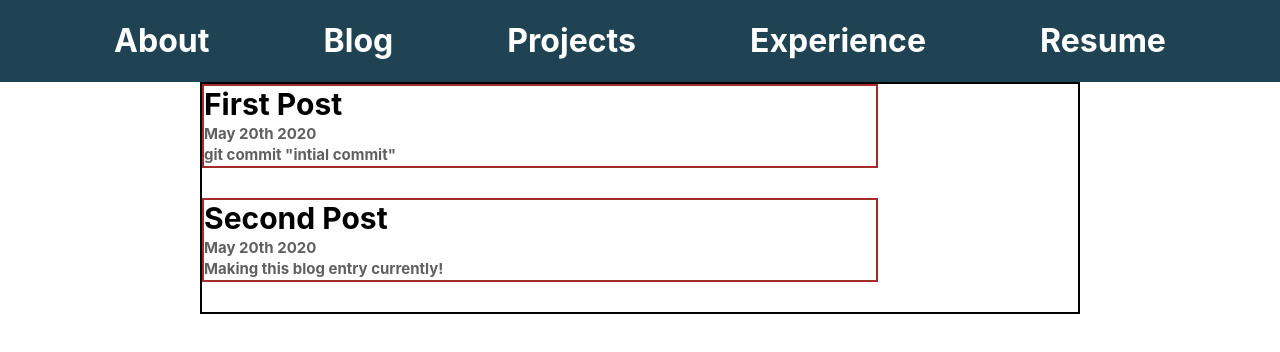
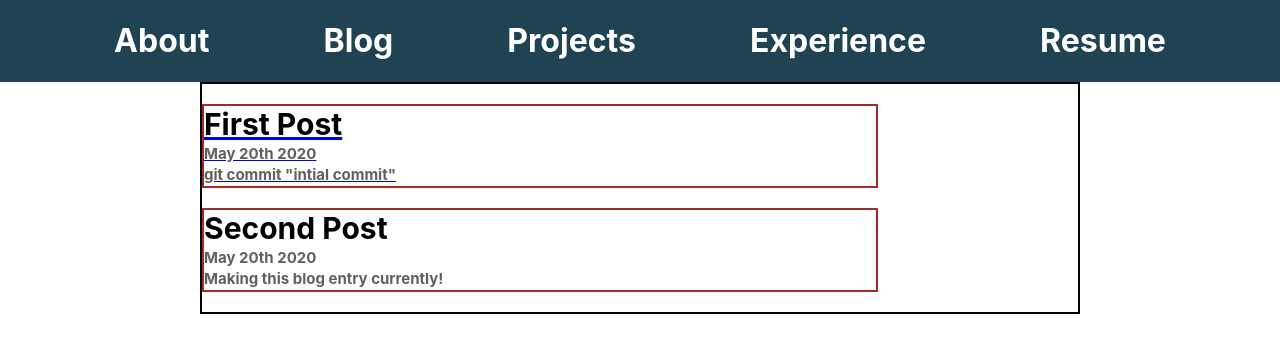
Before and after one commit to ruspatel/updatedWebsite, a React (Create React App) app: page /blog in a window 1280 px wide. Shown: the top 352 px of the page. Built offline with nearby package versions, Linux system fonts and the light colour scheme.

Commit message:
adding blogentry

```diff
--- a/src/App.css
+++ b/src/App.css
@@ -35,7 +35,8 @@
 .blog-entry{
   margin-right: 200px;
   border: 2px solid brown;
-  margin-bottom: 30px;
+  margin-top: 20px;
+  margin-bottom: 20px;
   align-content: left;
   text-align: left;
 }
--- a/src/Components/blog.js
+++ b/src/Components/blog.js
@@ -4,12 +4,15 @@ import { Link } from 'react-router-dom';
 
 
 function blog(){
+    var blogText = "";
     return(
         <div className="blogbox">
             <div className="blog-entry">
+                <Link to="../blog">
                 <div className="blog-entry-title">First Post</div>
                 <div className="blog-entry-date">May 20th 2020</div>
                 <div className="blog-entry-description">git commit "intial commit"</div>
+                </Link>
             </div>
             <div className="blog-entry">
                 <div className="blog-entry-title">Second Post</div>
@@ -20,4 +23,6 @@ function blog(){
     );
 }
 
+
+
 export default blog;
```
Also changed, not shown: src/Components/blogentry.js (added, +16 -0 lines).
